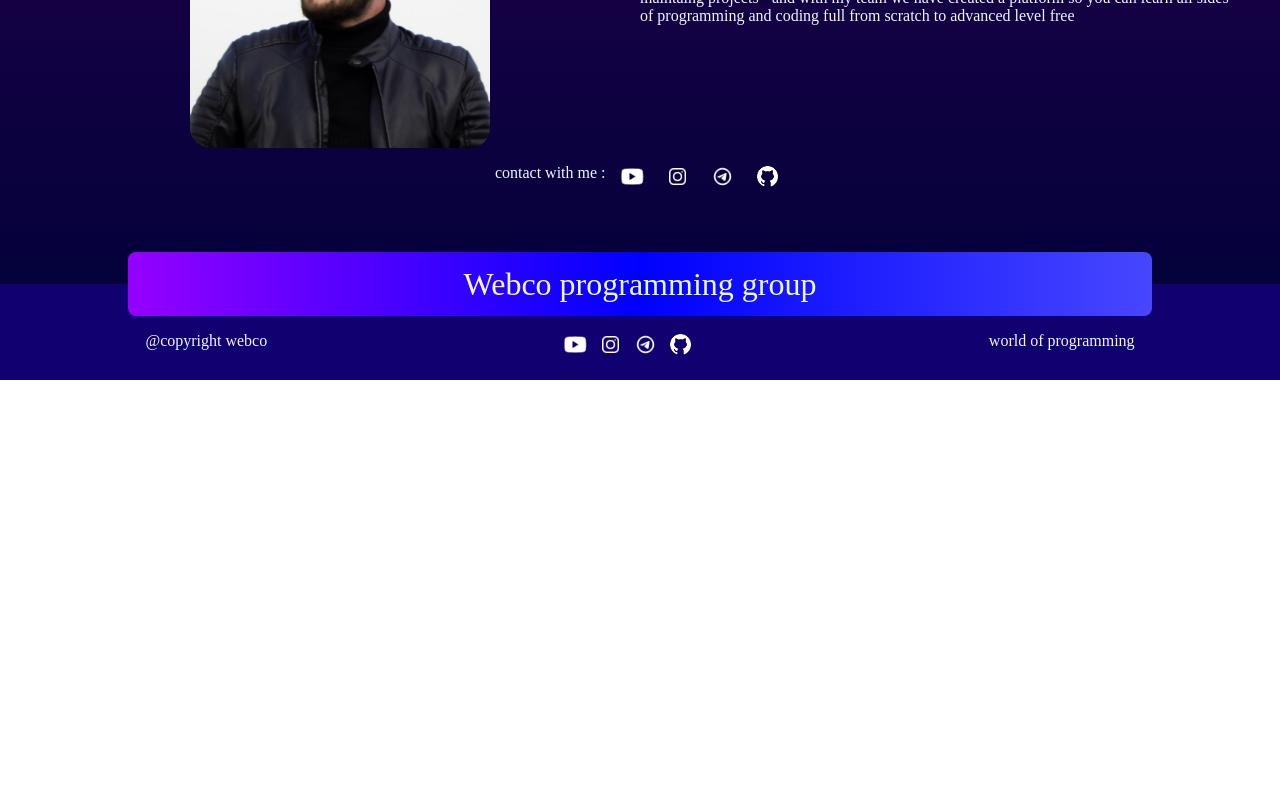
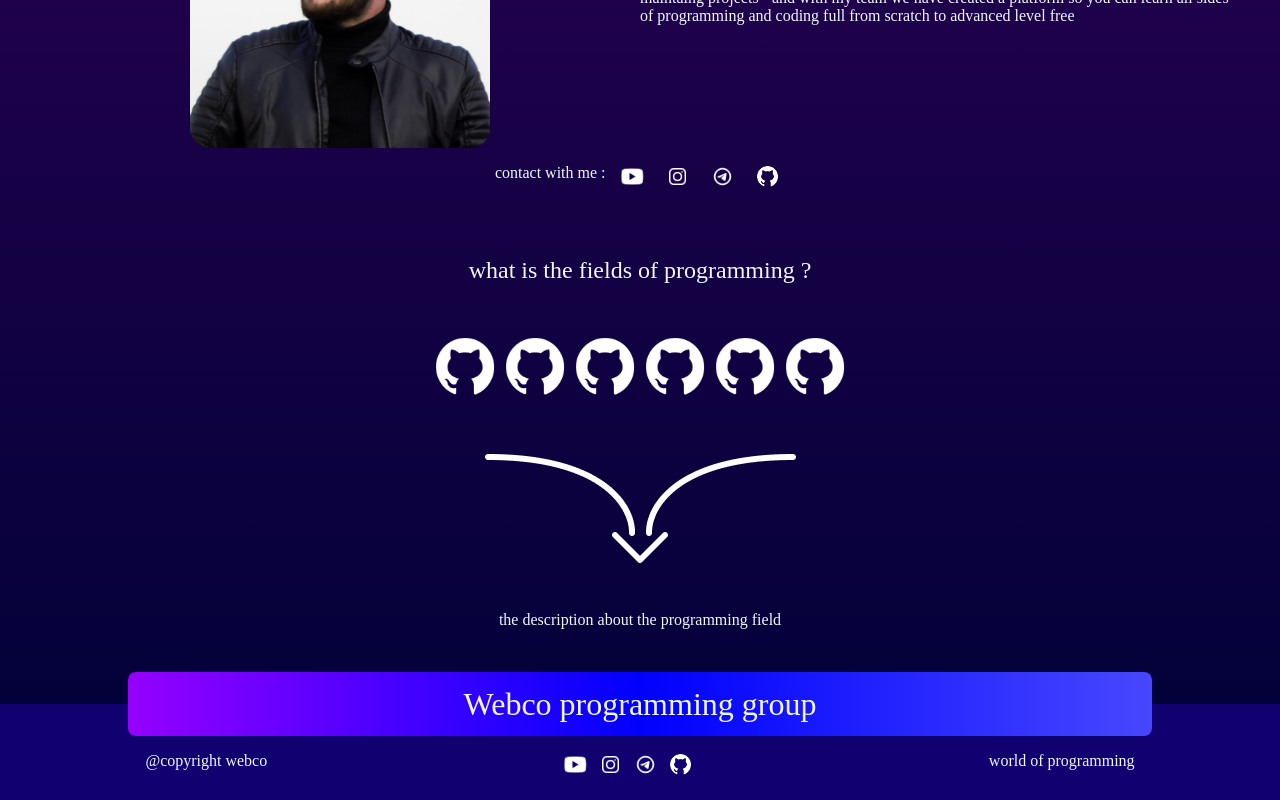
Before and after one commit to mehdi-Jafarzadeh/ecommerce-ui, a React (Create React App) app: page / in a window 1280 px wide. Shown: the part 595-1395 px from the top of the page. Before the commit the page ends 975 px from the top, so only its background shows below. Built offline with nearby package versions, Linux system fonts and the light colour scheme.

Commit message:
homepage finished part 8

```diff
--- a/src/components/pages/Home/Homepage.css
+++ b/src/components/pages/Home/Homepage.css
@@ -10,7 +10,7 @@
 .home-sec1{
     font-size: 2.5rem;
 }
-.home-sec4{
+.home-sec-4{
     display: flex;
     max-width: 1200px;
     margin: auto;
@@ -32,3 +32,23 @@
     justify-content: space-around;
     margin: 1rem auto;
 }
+.home-sec-6{
+    display: flex;
+    font-size: 1.5rem;
+    justify-content: center;
+    padding: 3rem 0 ;
+}
+.home-sec-7{
+    display: flex;
+    justify-content: center;
+}
+.home-sec-7-items{
+    /* border: 1px solid white; */
+    max-width: 70px;
+    display: inline;
+}
+.home-sec-8{
+    display: flex;
+    justify-content: center;
+    margin-top:3rem;
+}
--- a/src/components/pages/Home/Homepage.js
+++ b/src/components/pages/Home/Homepage.js
@@ -1,5 +1,14 @@
 import { Link } from 'react-router-dom';
 import './Homepage.css';
+
+const languages = [
+    { "photo": "./assets/footer/github.png" },
+    { "photo": "./assets/footer/github.png" },
+    { "photo": "./assets/footer/github.png" },
+    { "photo": "./assets/footer/github.png" },
+    { "photo": "./assets/footer/github.png" },
+    { "photo": "./assets/footer/github.png" }
+]
 
 const Homepage = () => {
     return (
@@ -7,7 +16,7 @@ const Homepage = () => {
             <div className='home-sec1'> webco programming group</div>
             <div className='home-sec2'> hello everyone , lets learn programming here and creat what ever we want .</div>
             <div className='home-sec1 , home-sec3'> about us</div>
-            <div className='home-sec4'>
+            <div className='home-sec-4'>
                 <div className='home-sec-4-1'>
                     <img className='home-sec-4-1-img' src='./assets/pages/Home/me.jpg' alt='mehdi jafarzadeh' />
                 </div>
@@ -17,14 +26,31 @@ const Homepage = () => {
             </div>
             <div className='home-sec-5'>
                 <p>contact with me : </p>
-                <Link to="https://www.google.com"><p><img className="footer-icons" src="./assets/footer/youtube.png" alt="youtube icon" /></p></Link>
-                <Link to="www.google.com"><p><img className="footer-icons" src="./assets/footer/instagram.png" alt="instagram icon" /></p></Link>
-                <Link to="www.google.com"><p><img className="footer-icons" src="./assets/footer/telegram.png" alt="telegram icon" /></p></Link>
-                <Link to="www.google.com"><p><img className="footer-icons" src="./assets/footer/github.png" alt="github icon" /></p></Link>
-
+                <Link to=""><p><img className="footer-icons" src="./assets/footer/youtube.png" alt="youtube icon" /></p></Link>
+                <Link to=""><p><img className="footer-icons" src="./assets/footer/instagram.png" alt="instagram icon" /></p></Link>
+                <Link to=""><p><img className="footer-icons" src="./assets/footer/telegram.png" alt="telegram icon" /></p></Link>
+                <Link to=""><p><img className="footer-icons" src="./assets/footer/github.png" alt="github icon" /></p></Link>
             </div>
-        </div>
-    )
+            <div className='home-sec-6'>what is the fields of programming ?</div>
+            <div className='home-sec-7'>
+                {languages.map(e => (
+                    <div className='home-sec-7-items'>
+                        <img className='home-sec-7-items' src={e.photo} alt="" />
+                    </div>
+                ))}
+            </div>
+            <div className='home-sec-8'><img className='home-sec-8-item' src="./assets/pages/Home/down arrow.png" alt="down arrow" /></div>
+            <div className='home-sec-8'>the description about the programming field</div>
+            <div className='home-sec-'></div>
+            <div className='home-sec-'></div>
+            <div className='home-sec-'></div>
+            <div className='home-sec-'></div>
+            <div className='home-sec-'></div>
+            <div className='home-sec-'></div>
+            <div className='home-sec-'></div>
+            <div className='home-sec-'></div>
+            </div>
+            )
 }
 
-export default Homepage
+            export default Homepage
```
Also changed, not shown: public/assets/pages/Home/down arrow.png (added).
